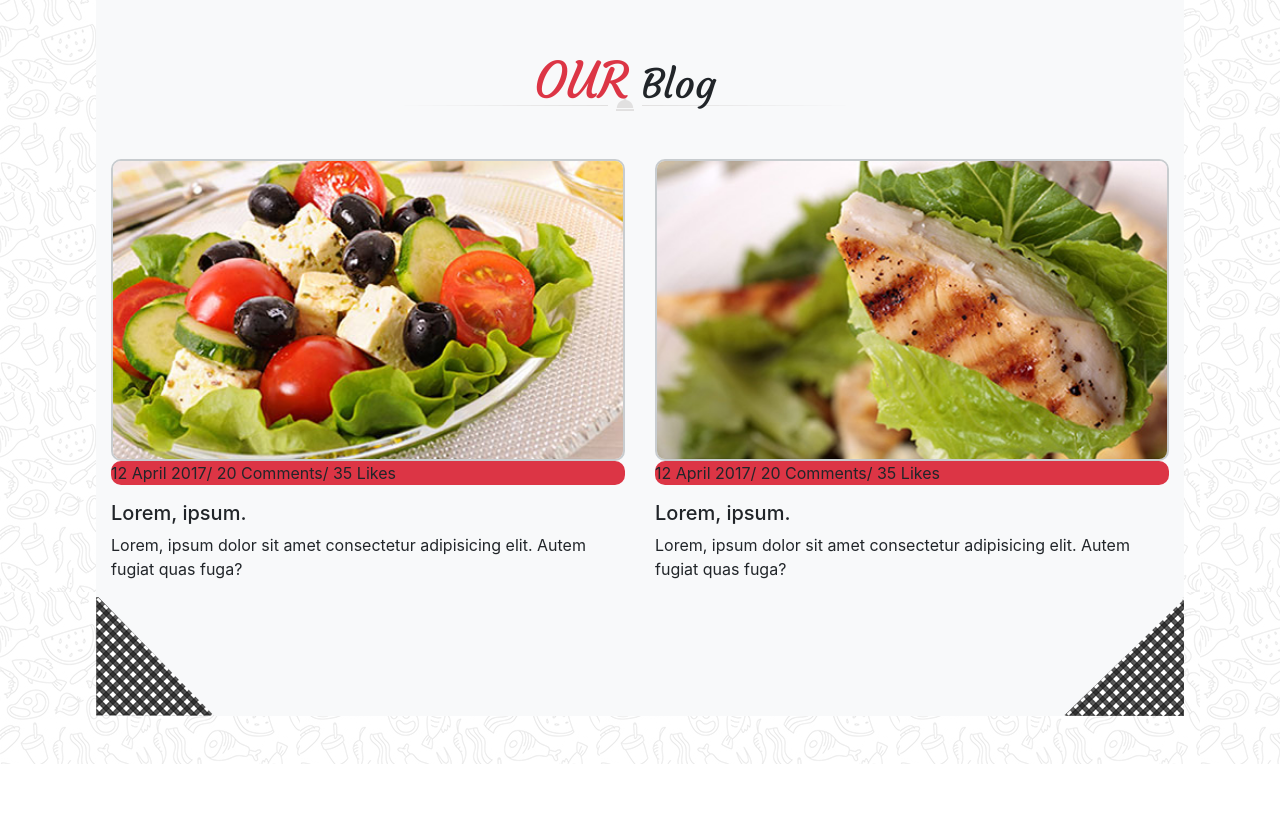
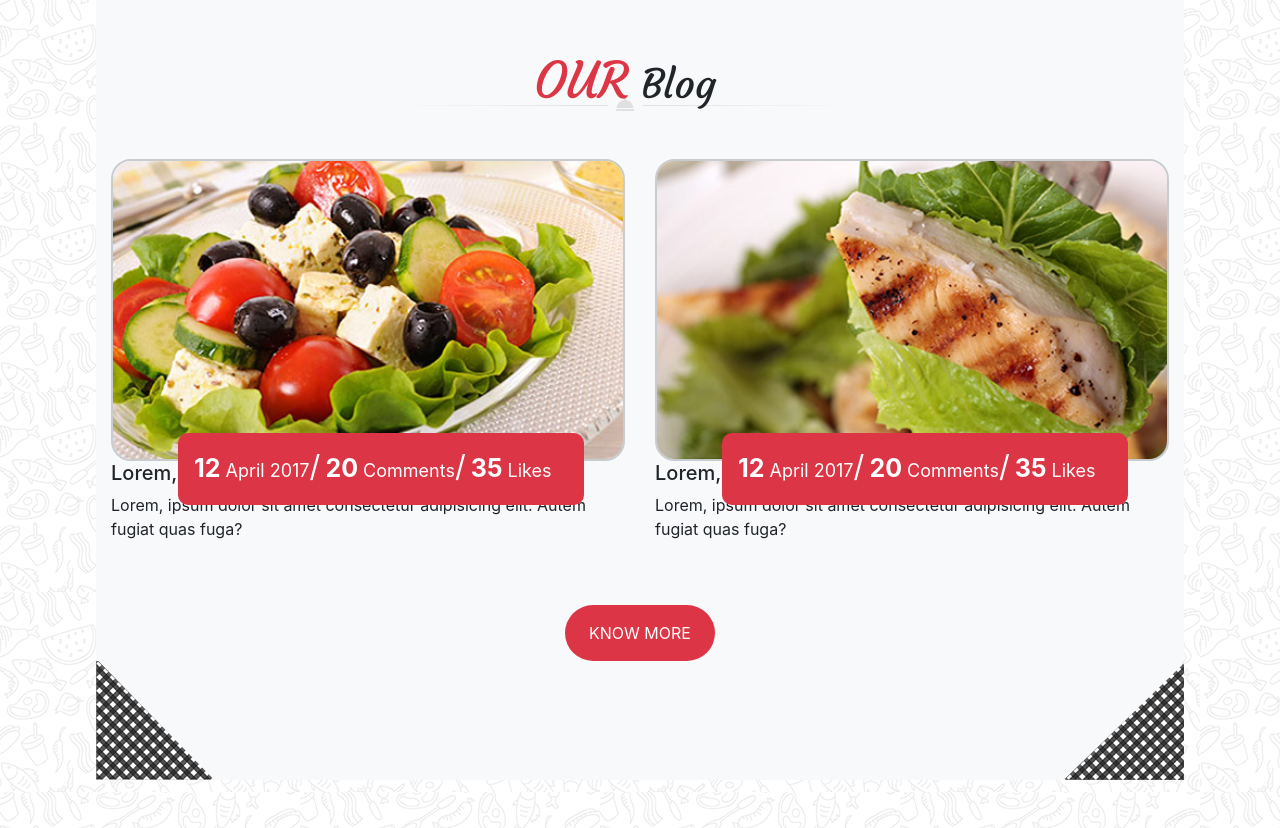
Before and after one commit to TheodoraE/site_du_chef, a website: page index.html in a window 1280 px wide. Shown: the part 3296-4124 px from the top of the page. Before the commit the page ends 4060 px from the top, so only its background shows below. Drawn offline with nearby package versions, Linux system fonts and the light colour scheme.

Commit message:
section3 v1

```diff
--- a/index.html
+++ b/index.html
@@ -445,6 +445,9 @@
                         </div>
                     </div>
                 </div>
+                <div class="row d-flex justify-content-center pt-5">
+                  <button class="bg-danger text-white py-3 px-4 bouton3">KNOW MORE</button>
+              </div>
             </div>
           <!-- fin de page de section -->
             <div class="row">
--- a/src/sass/modules/_section3.sass
+++ b/src/sass/modules/_section3.sass
@@ -9,17 +9,32 @@
             font-size: 25px
     .radius
         border-radius: 10px
-    .bouton3
-        font-weight: light
-        border: none
-        border-radius: 30px
+.bouton3
+    font-weight: light
+    border: none
+    border-radius: 30px
 
 #blog
     div
         #imgBlog
+            position: relative
             img
-                border-radius: 10px
+                border-radius: 20px
                 border: 2px solid $gray
         .stat
             background-color: $danger
             border-radius: 10px
+            padding: 2% 6% 0% 3%
+            color: $white
+            width: max-content
+            position: absolute
+            left: 15%
+            bottom: 13%
+            p
+                font-size: 18px
+                .chiffre
+                    font-size: 25px
+                    font-weight: bold
+                .barre
+                    font-size: 30px
+        .description
```
Also changed, not shown: public/css/app.css.
